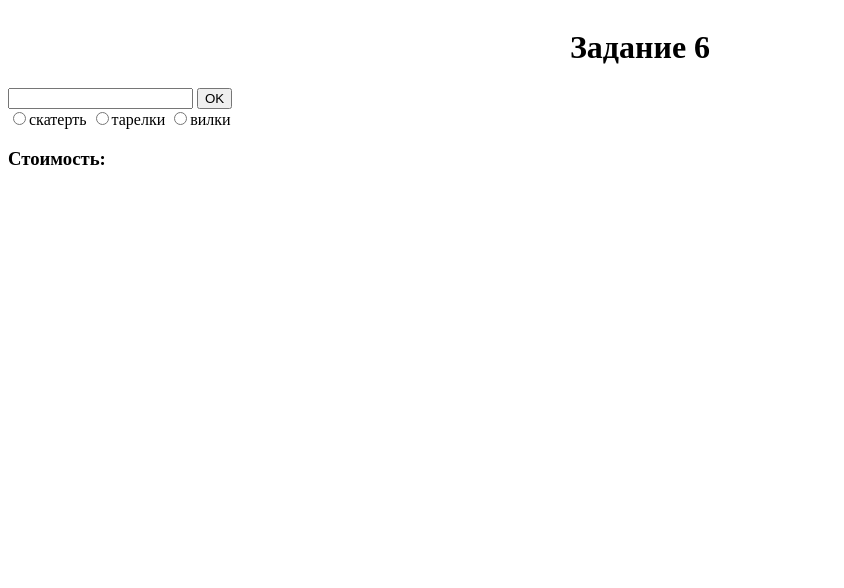
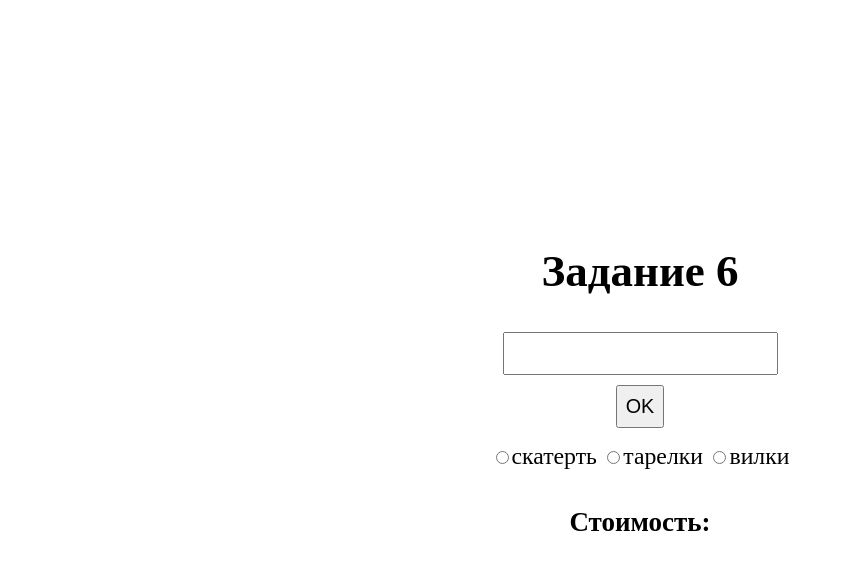
Before and after one commit to Raza-n149/-6.github.io, a plain HTML site: page веб 6/index.html in a window 1280 px wide. Shown: the whole page, without its empty margins (0-844 px from the left). Drawn offline with Linux system fonts and the light colour scheme.

Commit message:
Update index.html

```diff
--- a/веб 6/index.html
+++ b/веб 6/index.html
@@ -1,14 +1,66 @@
 <!DOCTYPE html>
-
 <html lang="ru">
 <head>
-        <title> Калькулятор кухонных вещей</title>
+    <title>Калькулятор кухонных вещей</title>
     <script defer src="functions.js"></script>
+    <style>
+        body {
+            display: flex;
+            flex-direction: column;
+            align-items: center; /* Центрирование по горизонтали */
+            justify-content: center; /* Центрирование по вертикали */
+            min-height: 100vh; /* Чтобы центрирование работало по всей высоте экрана */
+            margin: 0;
+            font-size: 18px; /* Увеличение базового размера шрифта */
+        }
 
+        h1 {
+            margin-left: auto;
+            margin-right: auto;
+            font-size: 2.5em; /* Увеличение шрифта заголовка */
+            text-align: center;
+        }
+
+        form {
+            display: flex;
+            flex-direction: column;
+            align-items: center; /* Центрирование элементов формы */
+            width: 100%;
+            max-width: 500px; /* Ограничение ширины формы */
+        }
+
+        .radiobutton, #sel, #ch, #result {
+            text-align: center;
+            width: 100%;
+            margin: 10px 0;
+            font-size: 1.2em; /* Увеличение шрифта */
+        }
+
+        input[type="text"], select, button {
+            font-size: 1.1em; /* Увеличение шрифта в полях ввода и кнопках */
+            padding: 8px;
+            margin: 5px;
+        }
+
+        h3 {
+            font-size: 1.5em; /* Увеличение шрифта заголовка стоимости */
+            text-align: center;
+        }
+
+        .check {
+            display: flex;
+            flex-direction: column;
+            align-items: center;
+        }
+
+        label {
+            margin: 5px 0;
+            font-size: 1.1em;
+        }
+    </style>
 </head>
-
-    <body style="display: flex; flex-direction: column;">
-        <h1 style="margin-left: auto; margin-right: auto;"> Задание 6 </h1>
+<body>
+    <h1>Задание 6</h1>
     <form>
         <input name="field1" type="text">
         <button id="button1" onclick="return click1();">OK</button>
@@ -28,9 +80,10 @@
             <div class="check">
                 <label><input type="checkbox" checked="checked" name="check-1" value="c1">с позолотой</label>
                 <label><input type="checkbox" checked="checked" name="check-2" value="c2">с посеребрением</label>
-          </div></div>
-
-              <h3>Стоимость: </h3><div id="result"></div>
+            </div>
+        </div>
+        <h3>Стоимость: </h3>
+        <div id="result"></div>
     </form>
 </body>
 </html>
```
Lines whose indentation alone changed are shown as unchanged.
